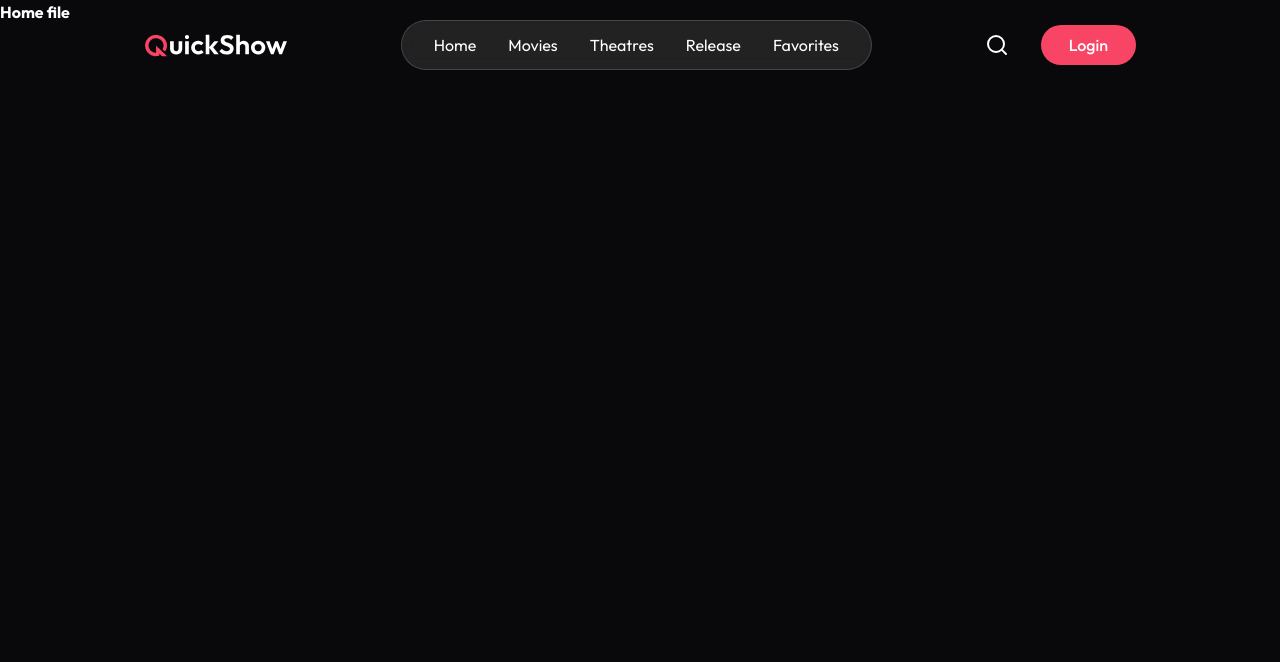
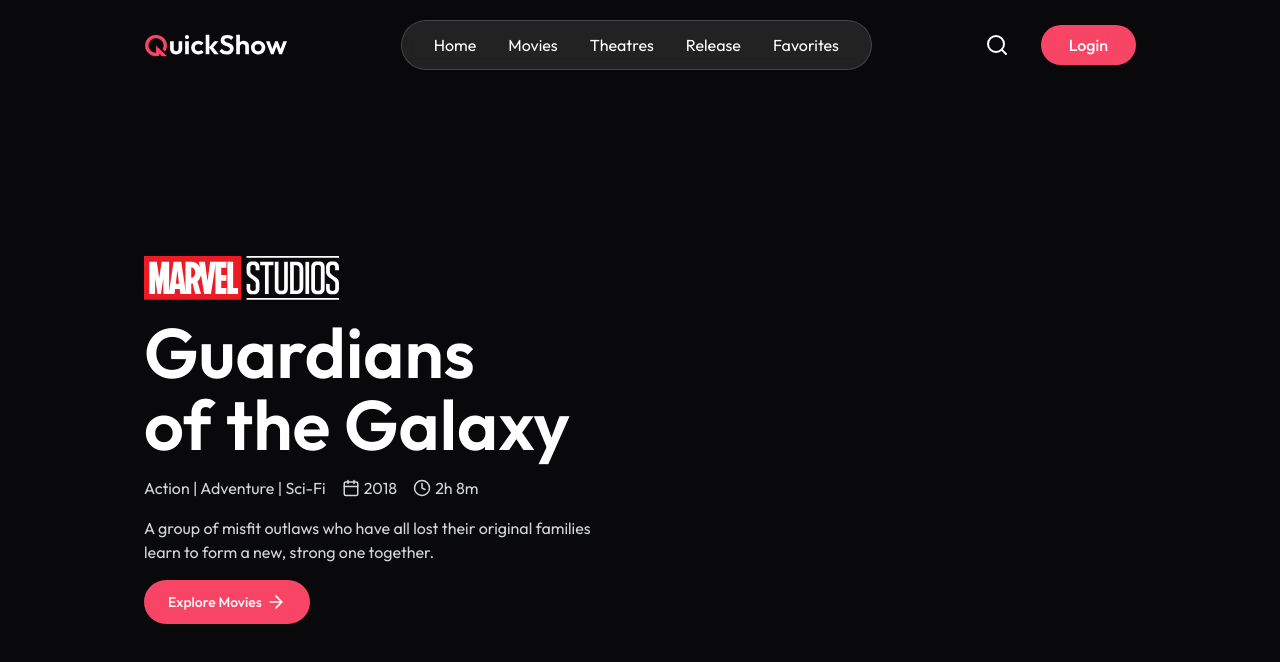
Before and after one commit to hawarijawed/Movie-Show-Frontend, a React (Vite) app: page / in a window 1280 px wide. Shown: the top 662 px of the page. Built offline with nearby package versions, Linux system fonts and the light colour scheme; no server answers; a web font is replaced by a local one.

Commit message:
Completing the hero section

```diff
--- /dev/null
+++ b/src/components/HeroSection.jsx
@@ -0,0 +1,34 @@
+import React from 'react'
+import { assets } from '../assets/assets'
+import { ArrowRight, CalendarIcon, ClockIcon } from 'lucide-react'
+
+const HeroSection = () => {
+  return (
+    <div className='flex flex-col items-start justify-center gap-4
+    px-6 md:px-16 lg:px-36 bg-[url("/backgroundImage.png")] bg-center
+    bg-cover w-screen h-screen'>
+      <img src={assets.marvelLogo} alt="" className='max-h-11 lg:h-11 mt-20'/>
+      <h1 className='text-5xl md:text-[70px] md:leading-18 font-semibold max-w-110'>Guardians<br/> of the Galaxy</h1>
+
+      <div className='flex items-center gap-4 text-gray-300'>
+        <span>Action | Adventure | Sci-Fi</span>
+        <div className='flex items-center gap-1'>
+            <CalendarIcon className='w-4.5 h-4.5'/>2018
+        </div>
+
+        <div className='flex items-center gap-1'>
+            <ClockIcon className='w-4.5 h-4.5'/>2h 8m
+        </div>
+      </div>
+      <p className='max-w-md text-gray-300'>A group of misfit outlaws who have all lost their original families learn to form a new, strong one together. </p>
+
+      <button className='flex gap-1 items-center px-6 py-3 text-sm bg-primary
+      hover:bg-primary-dull transition rounded-full font-medium cursor-pointer hover:gap-2'>
+        Explore Movies
+        <ArrowRight className="w-5 h-5"/>
+      </button>
+    </div>
+  )
+}
+
+export default HeroSection
--- a/src/pages/Home.jsx
+++ b/src/pages/Home.jsx
@@ -1,10 +1,11 @@
 import React from 'react'
+import HeroSection from '../components/HeroSection'
 
 const Home = () => {
   return (
-    <div>
-      <p className='font-bold '>Home file</p>
-    </div>
+    <>
+      <HeroSection/>
+    </>
   )
 }
 
```
